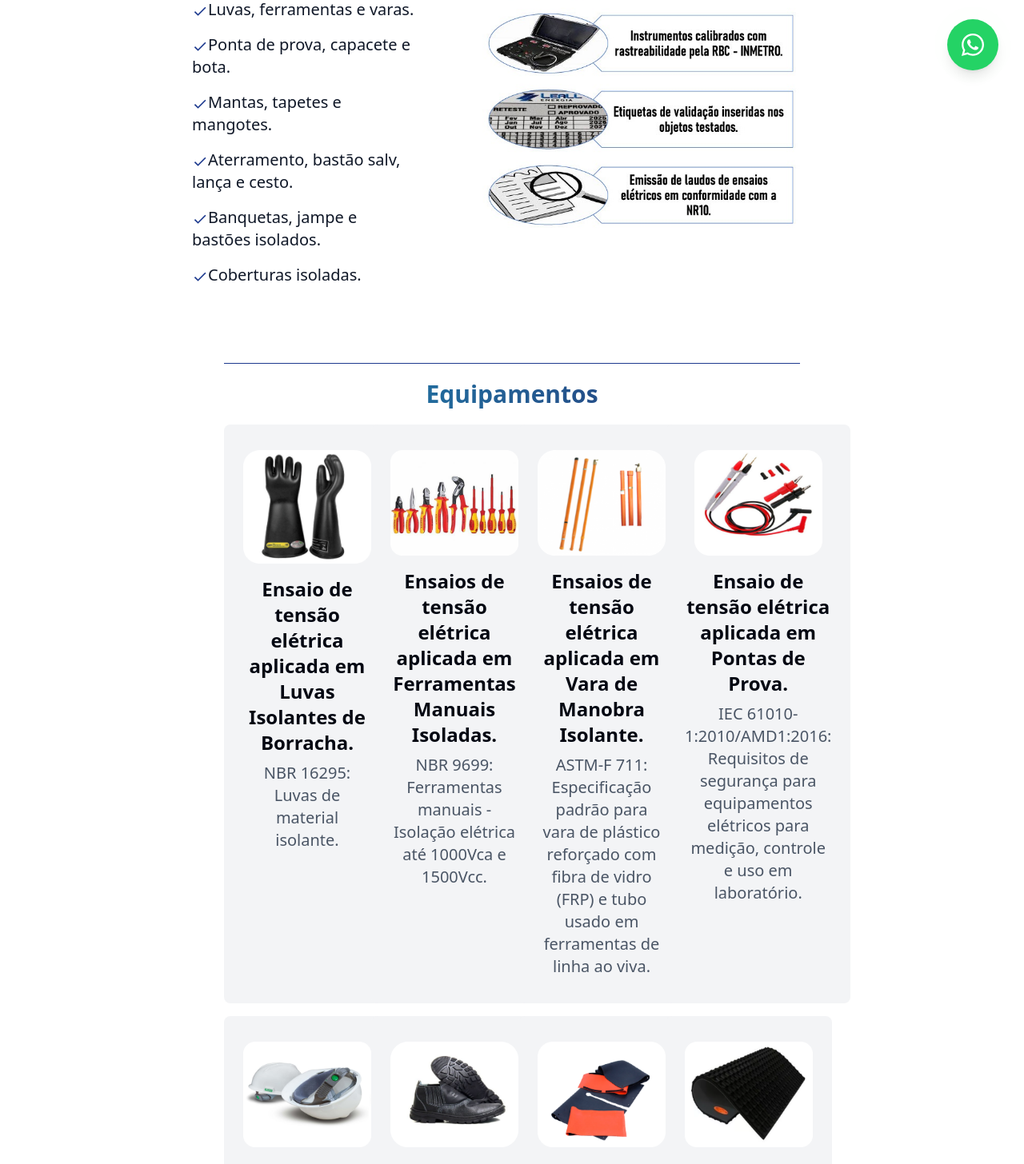
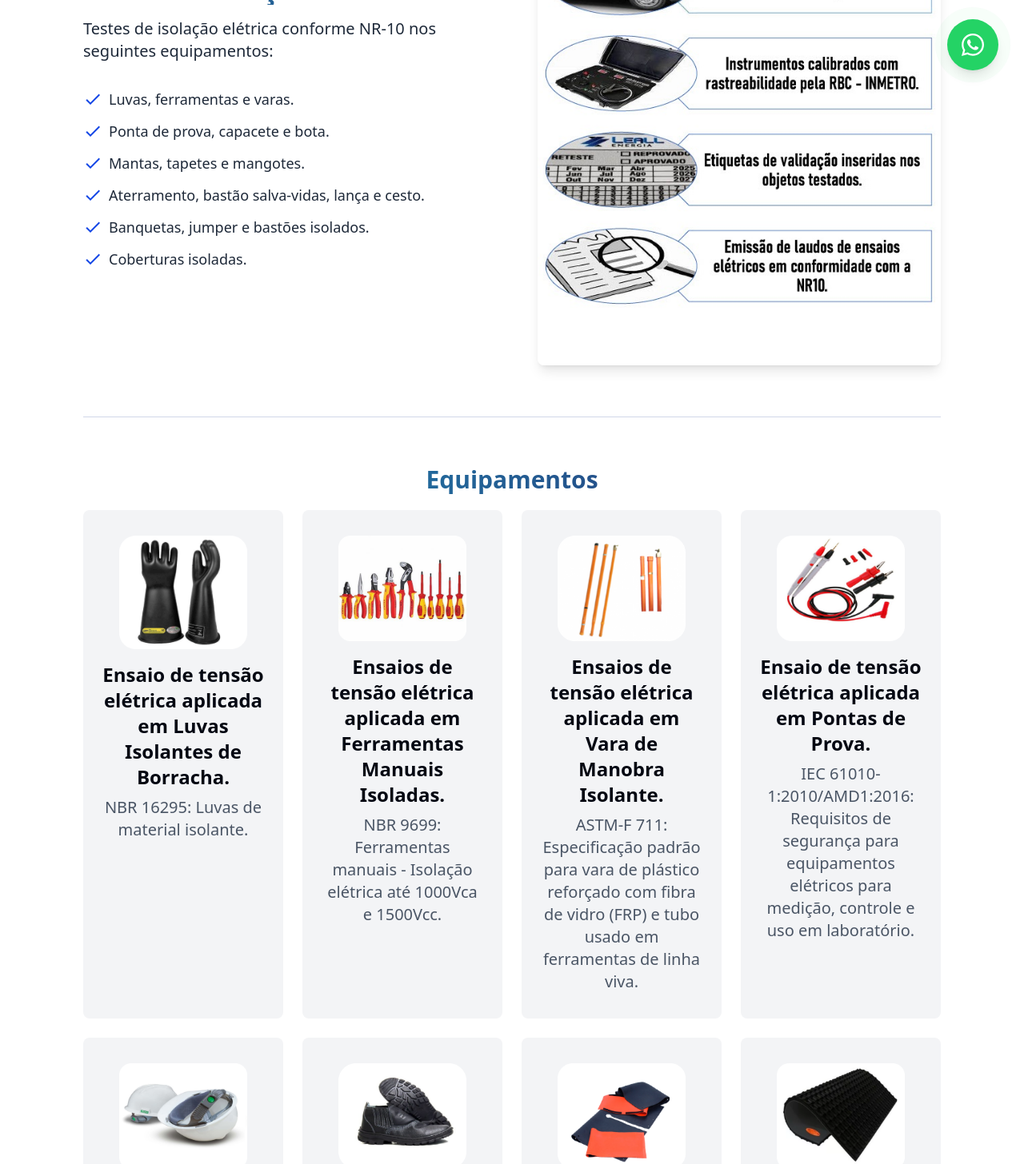
Before and after one commit to MathQuente/leall_energia, a React (Vite) app: page /Servicos in a window 1280 px wide. Shown: the part 680-2136 px from the top of the page at 80% size. Built offline with nearby package versions, Linux system fonts and the light colour scheme.

Commit message:
fix: fixing padding

```diff
--- a/src/components/ContactsForm.jsx
+++ b/src/components/ContactsForm.jsx
@@ -25,10 +25,12 @@ export function ContactsForm() {
         import.meta.env.VITE_EMAILJS_SERVICE_ID,
         import.meta.env.VITE_EMAILJS_TEMPLATE_ID,
         {
+          to_name: 'Equipe Leall Energia',
           from_name: data.nome,
           from_email: data.email,
           telefone: data.telefone,
-          message: data.mensagem
+          message: data.mensagem,
+          reply_to: data.email
         },
         import.meta.env.VITE_EMAILJS_PUBLIC_KEY
       )
@@ -50,7 +52,7 @@ export function ContactsForm() {
 
   return (
     <>
-      <div className="w-full md:w-1/2 flex flex-col gap-6">
+      <div className="w-full lg:w-1/2 flex flex-col gap-6">
         <h2 className="text-2xl font-semibold text-transparent bg-clip-text bg-gradient-to-r from-[#1196bb] to-[#21256b]">
           Envie sua mensagem por aqui.
         </h2>
--- a/src/components/Header.jsx
+++ b/src/components/Header.jsx
@@ -57,7 +57,7 @@ export function Header({ backgroundImage }) {
         className={`relative flex flex-col overflow-x-hidden ${
           isHomePage
             ? 'min-h-[750px] md:min-h-screen bg-top lg:bg-center bg-no-repeat md:bg-[length:var(--minha-tamanho-bg)]'
-            : 'min-h-[470px] bg-cover'
+            : 'min-h-[480px] bg-cover bg-center'
         }`}
         style={{
           backgroundImage: backgroundImage ? `url(${backgroundImage})` : 'none'
--- a/src/components/ServicesCard.jsx
+++ b/src/components/ServicesCard.jsx
@@ -1,12 +1,15 @@
-
-export function ServicesCard(prop){
-    return (
-    <div className="max-w-md mx-auto py-8 px-6 bg-gray-100 rounded-lg text-center">
-        <div className="flex flex-col items-center">
-            <img src={prop.img} alt="Imagem" className="rounded-lg max-w-40 mb-4" />
-            <h1 className="text-2xl font-bold text-gray-950">{prop.title}</h1>
-            <h2 className="text-xl text-gray-600 mt-2">{prop.subtitle}</h2>
-        </div>
+export function ServicesCard({ title, subtitle, img, imgAlt }) {
+  return (
+    <div className="max-w-md mx-auto py-8 px-6 bg-gray-100 rounded-lg text-center hover:shadow-md transition-shadow duration-300">
+      <div className="flex flex-col items-center">
+        <img
+          src={img}
+          alt={imgAlt || 'Imagem'}
+          className="rounded-lg max-w-40 mb-4 object-contain"
+        />
+        <h3 className="text-2xl font-bold text-gray-950">{title}</h3>
+        <p className="text-xl text-gray-600 mt-2">{subtitle}</p>
+      </div>
     </div>
-    );
+  )
 }
--- a/src/pages/Services.jsx
+++ b/src/pages/Services.jsx
@@ -1,131 +1,222 @@
-import { ServicesCard } from '../components/ServicesCard';
-
-import luvas_iso from '../assets/services-img/luvas-iso.png'
-import ferramentas_iso from '../assets/services-img/ferramentas-iso.png'
-import vara_iso from '../assets/services-img/vara-iso.png'
-import pontas_prova from '../assets/services-img/pontas_prova.png'
-import capacete_prot from '../assets/services-img/capacete_prot.png'
-import calcado_prot from '../assets/services-img/calcado_prot.png'
-import manta_iso from '../assets/services-img/manta_iso.png'
-import tapete_iso from '../assets/services-img/tapete_iso.png'
-import mangote_iso from '../assets/services-img/mangote_iso.png'
-import aterramento_temporario from '../assets/services-img/aterramento_temporario.png'
-import bastao_resgate from '../assets/services-img/bastao_resgate.png'
-import cesto_iso from '../assets/services-img/cesto_iso.png'
-import banqueta_iso from '../assets/services-img/banqueta_iso.png'
-import cabos_jumpe from '../assets/services-img/cabos_jumpe.png'
-import bastoes_iso from '../assets/services-img/bastoes_iso.png'
-import cobertura_circulares from '../assets/services-img/cobertura_circulares.png'
-import cobertura_rigidas from '../assets/services-img/cobertura_rigidas.png'
-import cobertura_borracha from '../assets/services-img/cobertura_borracha.png'
+import { ServicesCard } from '../components/ServicesCard'
+import { MdOutlineCheck } from 'react-icons/md'
+import { Container } from '../components/Container'
 
 import equipamentos from '../assets/equipamentos.jpg'
 
-import { MdOutlineCheck } from 'react-icons/md';
+const SERVICES_DATA = [
+  {
+    id: 'luvas',
+    title: 'Ensaio de tensão elétrica aplicada em Luvas Isolantes de Borracha.',
+    subtitle: 'NBR 16295: Luvas de material isolante.',
+    img: '../src/assets/services-img/luvas-iso.png',
+    imgAlt: 'Luvas isolantes de borracha'
+  },
+  {
+    id: 'ferramentas',
+    title:
+      'Ensaios de tensão elétrica aplicada em Ferramentas Manuais Isoladas.',
+    subtitle:
+      'NBR 9699: Ferramentas manuais - Isolação elétrica até 1000Vca e 1500Vcc.',
+    img: '../src/assets/services-img/ferramentas-iso.png',
+    imgAlt: 'Ferramentas manuais isoladas'
+  },
+  {
+    id: 'vara',
+    title: 'Ensaios de tensão elétrica aplicada em Vara de Manobra Isolante.',
+    subtitle:
+      'ASTM-F 711: Especificação padrão para vara de plástico reforçado com fibra de vidro (FRP) e tubo usado em ferramentas de linha viva.',
+    img: '../src/assets/services-img/vara-iso.png',
+    imgAlt: 'Vara de manobra isolante'
+  },
+  {
+    id: 'pontas',
+    title: 'Ensaio de tensão elétrica aplicada em Pontas de Prova.',
+    subtitle:
+      'IEC 61010-1:2010/AMD1:2016: Requisitos de segurança para equipamentos elétricos para medição, controle e uso em laboratório.',
+    img: '../src/assets/services-img/pontas_prova.png',
+    imgAlt: 'Pontas de prova'
+  },
+  {
+    id: 'capacete',
+    title: 'Ensaios de tensão elétrica aplicada em Capacete de Proteção.',
+    subtitle:
+      'ABNT-NBR 8221: Capacete de segurança para uso ocupacional - Especificação e método de ensaio.',
+    img: '../src/assets/services-img/capacete_prot.png',
+    imgAlt: 'Capacete de proteção'
+  },
+  {
+    id: 'calcado',
+    title: 'Ensaios de tensão elétrica aplicada em Calçado de Proteção.',
+    subtitle:
+      'ABNT-NBR 16603: Equipamento de proteção individual - Calçado isolante elétrico para trabalhos em instalações elétricas de baixa tensão até 500 V em ambiente seco - Requisitos, métodos e ensaios.',
+    img: '../src/assets/services-img/calcado_prot.png',
+    imgAlt: 'Calçado de proteção'
+  },
+  {
+    id: 'manta',
+    title:
+      'Ensaio de tensão elétrica aplicada em Mantas Isolantes de Borracha.',
+    subtitle:
+      'ASTM-D 1048: Especificação padrão para mantas isolantes de borracha.',
+    img: '../src/assets/services-img/manta_iso.png',
+    imgAlt: 'Mantas isolantes de borracha'
+  },
+  {
+    id: 'tapete',
+    title:
+      'Ensaios de tensão elétrica aplicada em Tapetes e Estrados Isolantes.',
+    subtitle:
+      'ASTM-D 178: Especificação padrão para tapete isolante de borracha.',
+    img: '../src/assets/services-img/tapete_iso.png',
+    imgAlt: 'Tapetes e estrados isolantes'
+  },
+  {
+    id: 'mangote',
+    title:
+      'Ensaio de tensão elétrica aplicada em Mangotes Isolantes de Borracha.',
+    subtitle: 'ABNT-NBR 10623: Mangas Isolantes de Borracha.',
+    img: '../src/assets/services-img/mangote_iso.png',
+    imgAlt: 'Mangotes isolantes de borracha'
+  },
+  {
+    id: 'aterramento',
+    title: 'Ensaio de tensão elétrica aplicada em Aterramento Temporário.',
+    subtitle:
+      'ASTM-F 855: Especificações padrão para aterramento de proteção temporário a ser usado em linhas/equipamentos de energia elétrica desenergizados.',
+    img: '../src/assets/services-img/aterramento_temporario.png',
+    imgAlt: 'Aterramento temporário'
+  },
+  {
+    id: 'bastao-resgate',
+    title: 'Ensaios de tensão elétrica aplicada em Bastão de Resgate.',
+    subtitle:
+      'ASTM-F 711: Especificação padrão para vara de plástico reforçado com fibra de vidro (FRP) e tubo usado em ferramentas de linha viva.',
+    img: '../src/assets/services-img/bastao_resgate.png',
+    imgAlt: 'Bastão de resgate'
+  },
+  {
+    id: 'cesto',
+    title:
+      'Ensaios de tensão elétrica aplicada em Laça e Cesto Aéreo Isolados.',
+    subtitle:
+      'ANSI-SIA A.92.2: Dispositivos Aéreos Elevadores e Rotativos Montados em Veículos (Unidades Isoladas Abaixo de 69 kV).',
+    img: '../src/assets/services-img/cesto_iso.png',
+    imgAlt: 'Laça e cesto aéreo isolados'
+  },
+  {
+    id: 'banqueta',
+    title: 'Ensaios de tensão elétrica aplicada em Banqueta Isolante.',
+    subtitle:
+      'ASTM-F 712: Métodos de teste padrão para equipamentos de proteção plástica eletricamente isolantes para proteção de trabalhadores.',
+    img: '../src/assets/services-img/banqueta_iso.png',
+    imgAlt: 'Banqueta isolante'
+  },
+  {
+    id: 'cabos',
+    title:
+      'Ensaios de tensão elétrica aplicada em Cabos para Jumpe Provisório.',
+    subtitle:
+      'ABNT-NBR 11857: Cabo Protegido para Jumpe Provisório para Trabalhos em Redes Aéreas Energizadas até 15 kV.',
+    img: '../src/assets/services-img/cabos_jumpe.png',
+    imgAlt: 'Cabos para jumpe provisório'
+  },
+  {
+    id: 'bastoes',
+    title: 'Ensaios de tensão elétrica aplicada em Bastões Isolados.',
+    subtitle:
+      'ASTM-F 711: Especificação padrão para vara de plástico reforçado com fibra de vidro (FRP) e tubo usado em ferramentas de linha viva.',
+    img: '../src/assets/services-img/bastoes_iso.png',
+    imgAlt: 'Bastões isolados'
+  },
+  {
+    id: 'cobertura-circular',
+    title:
+      'Ensaio de tensão elétrica aplicada em Coberturas Circulares para Linha Viva.',
+    subtitle:
+      'ASTM-F 712: Métodos de teste padrão para equipamentos de proteção plástica eletricamente isolantes para proteção de trabalhadores.',
+    img: '../src/assets/services-img/cobertura_circulares.png',
+    imgAlt: 'Coberturas circulares para linha viva'
+  },
+  {
+    id: 'cobertura-rigida',
+    title:
+      'Ensaios de tensão elétrica aplicada em Coberturas Rígidas para Linha Viva.',
+    subtitle:
+      'ASTM-F 712: Métodos de teste padrão para equipamentos de proteção plástica eletricamente isolantes para proteção de trabalhadores.',
+    img: '../src/assets/services-img/cobertura_rigidas.png',
+    imgAlt: 'Coberturas rígidas para linha viva'
+  },
+  {
+    id: 'cobertura-borracha',
+    title:
+      'Ensaios de tensão elétrica aplicada em Coberturas de Borracha para Linha Viva.',
+    subtitle:
+      'ASTM-D 1050: Especificação padrão para mangueira de linha isolante de borracha.',
+    img: '../src/assets/services-img/cobertura_borracha.png',
+    imgAlt: 'Coberturas de borracha para linha viva'
+  }
+]
 
-export function Services(){
-    return(
-        <>
-        <div className='bg-white mb-10'>
-             <div className='bg-white gap-4 mx-1 md:mx-50'>
-                <div className='flex flex-col md:flex-row p-10 items-center justify-center gap-20'>
-                    <div className='flex flex-col justify-center'>
-                        <h1 className="text-3xl font-bold bg-gradient-to-r from-[#1196bb] to-[#21256b] bg-clip-text text-transparent text-center">Nossos serviços</h1>
-                        <h2 className="text-xl text-gray-900 mt-2 -left">Testes de isolação elétrica conforme NR-10 nos seguintes equipamentos:</h2>
-                        <ul className="text-xl text-gray-900 box-content pt-10">
-                            <li className='mb-4'><MdOutlineCheck className='inline-block text-blue-900'/>Luvas, ferramentas e varas.</li>
-                            <li className='mb-4'><MdOutlineCheck className='inline-block text-blue-900'/>Ponta de prova, capacete e bota.</li>
-                            <li className='mb-4'><MdOutlineCheck className='inline-block text-blue-900'/>Mantas, tapetes e mangotes.</li>
-                            <li className='mb-4'><MdOutlineCheck className='inline-block text-blue-900'/>Aterramento, bastão salv, lança e cesto.</li>
-                            <li className='mb-4'><MdOutlineCheck className='inline-block text-blue-900'/>Banquetas, jampe e bastões isolados.</li>
-                            <li className='mb-4'><MdOutlineCheck className='inline-block text-blue-900'/>Coberturas isoladas.</li>
-                        </ul>
-                    </div>
-                    <div className="flex justify-end mr-10">
-                        <img src={equipamentos} className="rounded-lg hidden md:flex max-h-120 max-w-120"/>
-                    </div>
-                </div>
+const EQUIPMENT_LIST = [
+  'Luvas, ferramentas e varas.',
+  'Ponta de prova, capacete e bota.',
+  'Mantas, tapetes e mangotes.',
+  'Aterramento, bastão salva-vidas, lança e cesto.',
+  'Banquetas, jumper e bastões isolados.',
+  'Coberturas isoladas.'
+]
 
-                <hr className='mx-5 lg:mx-20 md:mx-10 md:mt-10 text-blue-900'/>
-                <h2 className='text-3xl font-bold bg-gradient-to-r from-[#1196bb] to-[#21256b] bg-clip-text text-transparent text-center p-5'>Equipamentos</h2>
+export function Services() {
+  return (
+    <section className="bg-white py-12">
+      <Container className="px-4">
+        <div className="flex flex-col md:flex-row items-center justify-between gap-8 md:gap-16 mb-16">
+          <div className="w-full md:w-1/2">
+            <h1 className="text-4xl font-bold bg-gradient-to-r from-[#1196bb] to-[#21256b] bg-clip-text text-transparent mb-4">
+              Nossos serviços
+            </h1>
+            <h2 className="text-xl text-gray-800 mb-8">
+              Testes de isolação elétrica conforme NR-10 nos seguintes
+              equipamentos:
+            </h2>
 
-                <span className='grid grid-cols-1 md:grid-cols-2 sm:grid-cols-2 lg:grid-cols-4 gap-4 -left bg-white lg:ml-20 lg:mr-20 mx-5'>
+            <ul className="space-y-3">
+              {EQUIPMENT_LIST.map((item, index) => (
+                <li key={index} className="flex items-start">
+                  <MdOutlineCheck className="h-6 w-6 text-blue-700 mr-2 flex-shrink-0 mt-0.5" />
+                  <span className="text-lg text-gray-800">{item}</span>
+                </li>
+              ))}
+            </ul>
+          </div>
 
-                    <ServicesCard
-                        title="Ensaio de tensão elétrica aplicada em Luvas Isolantes de Borracha."
-                        subtitle="NBR 16295: Luvas de material isolante."
-                        img={luvas_iso}/>
-                    <ServicesCard
-                        title="Ensaios de tensão elétrica aplicada em Ferramentas Manuais Isoladas."
-                        subtitle="NBR 9699: Ferramentas manuais - Isolação elétrica até 1000Vca e 1500Vcc."
-                        img={ferramentas_iso}/>
-                    <ServicesCard
-                        title="Ensaios de tensão elétrica aplicada em Vara de Manobra Isolante."
-                        subtitle="ASTM-F 711: Especificação padrão para vara de plástico reforçado com fibra de vidro (FRP) e tubo usado em ferramentas de linha ao viva."
-                        img={vara_iso}/>
-                    <ServicesCard
-                        title="Ensaio de tensão elétrica aplicada em Pontas de Prova."
-                        subtitle="IEC 61010-1:2010/AMD1:2016: Requisitos de segurança para equipamentos elétricos para medição, controle e uso em laboratório."
-                        img={pontas_prova}/>
-                    <ServicesCard
-                        title="Ensaios de tensão elétrica aplicada em Capacete de Proteção."
-                        subtitle="ABNT-NBR 8221: Capacete de segurança para uso ocupacional - Especificação e método de ensaio."
-                        img={capacete_prot}/>
-                    <ServicesCard
-                        title="Ensaios de tensão elétrica aplicada em Calçado de Proteção."
-                        subtitle="ABNT-NBR 16603: Equipamento de proteção individual - Calçado isolante elétrico para trabalhos em instalações elétricas de baixa tensão até 500 V em ambiente seco - Requisitos, métodos e ensaios."
-                        img={calcado_prot}/>
-                    <ServicesCard
-                        title="Ensaio de tensão elétrica aplicada em Mantas Isolantes de Borracha."
-                        subtitle="ASTM-D 1048: Especificação padrão para mantas isolantes de borracha."
-                        img={manta_iso}/>
-                    <ServicesCard
-                        title="Ensaios de tensão elétrica aplicada em Tapetes e Estrados Isolantes."
-                        subtitle="ASTM-D 178: Especificação padrão para tapete isolante de borracha."
-                        img={tapete_iso}/>
-                    <ServicesCard
-                        title="Ensaio de tensão elétrica aplicada em Mangotes Isolantes de Borracha."
-                        subtitle="ABNT-NBR 10623: Mangas Isolantes de Borracha."
-                        img={mangote_iso}/>
-                    <ServicesCard
-                        title="Ensaio de tensão elétrica aplicada em Aterramento Temporário."
-                        subtitle="ASTM-F 855: Especificações padrão para aterramento de proteção temporário a ser usado em linhas/equipamentos de energia elétrica desenergizados."
-                        img={aterramento_temporario}/>
-                    <ServicesCard
-                        title="Ensaios de tensão elétrica aplicada em Bastão de Resgate."
-                        subtitle="ASTM-F 711: Especificação padrão para vara de plástico reforçado com fibra de vidro (FRP) e tubo usado em ferramentas de linha viva."
-                        img={bastao_resgate}/>
-                    <ServicesCard
-                        title="Ensaios de tensão elétrica aplicada em Laça e Cesto Aéreo Isolados."
-                        subtitle="ANSI-SIA A.92.2: Dispositivos Aéreos Elevadores e Rotativos Montados em Veículos (Unidades Isoladas Abaixo de 69 kV)."
-                        img={cesto_iso}/>
-                    <ServicesCard
-                        title="Ensaios de tensão elétrica aplicada em Banqueta Isolante."
-                        subtitle="ASTM-F 712: Métodos de teste padrão para equipamentos de proteção plástica eletricamente isolantes para proteção de trabalhadores."
-                        img={banqueta_iso}/>
-                    <ServicesCard
-                        title="Ensaios de tensão elétrica aplicada em Cabos para Jumpe Provisório."
-                        subtitle="ABNT-NBR 11857: Cabo Protegido para Jumpe Provisório para Trabalhos em Redes Aéreas Energizadas até 15 kV. "
-                        img={cabos_jumpe}/>
-                    <ServicesCard
-                        title="Ensaios de tensão elétrica aplicada em Bastões Isolados."
-                        subtitle="ASTM-F 711: Especificação padrão para vara de plástico reforçado com fibra de vidro (FRP) e tubo usado em ferramentas de linha viva."
-                        img={bastoes_iso}/>
-                    <ServicesCard
-                        title="Ensaio de tensão elétrica aplicada em Coberturas Circulares para Linha Viva."
-                        subtitle="ASTM-F 712: Métodos de teste padrão para equipamentos de proteção plástica eletricamente isolantes para proteção de trabalhadores."
-                        img={cobertura_circulares}/>
-                    <ServicesCard
-                        title="Ensaios de tensão elétrica aplicada em Coberturas Rígidas para Linha Viva."
-                        subtitle="ASTM-F 712: Métodos de teste padrão para equipamentos de proteção plástica eletricamente isolantes para proteção de trabalhadores."
-                        img={cobertura_rigidas}/>
-                    <ServicesCard
-                        title="Ensaios de tensão elétrica aplicada em Coberturas de Borracha para Linha Viva."
-                        subtitle="ASTM-D 1050: Especificação padrão para mangueira de linha isolante de borracha."
-                        img={cobertura_borracha}/>
-                </span>
-            </div>
+          <div className="w-full md:w-1/2">
+            <img
+              src={equipamentos}
+              alt="Equipamentos de isolação elétrica"
+              className="rounded-lg shadow-lg w-full hidden md:block object-cover h-auto"
+            />
+          </div>
         </div>
-        </>
-    );
+
+        <hr className="my-10 border-blue-900/20" />
+        <h2 className="text-3xl font-bold bg-gradient-to-r from-[#1196bb] to-[#21256b] bg-clip-text text-transparent text-center p-5">
+          Equipamentos
+        </h2>
+
+        <div className="grid grid-cols-1 sm:grid-cols-2 lg:grid-cols-3 xl:grid-cols-4 gap-6">
+          {SERVICES_DATA.map(service => (
+            <ServicesCard
+              key={service.id}
+              title={service.title}
+              subtitle={service.subtitle}
+              img={service.img}
+              imgAlt={service.imgAlt}
+            />
+          ))}
+        </div>
+      </Container>
+    </section>
+  )
 }
```
Also changed, not shown: src/components/Footer.jsx (+12 -4 lines), src/components/NavBar.jsx (+6 -26 lines), src/pages/Contacts.jsx (+11 -11 lines).
